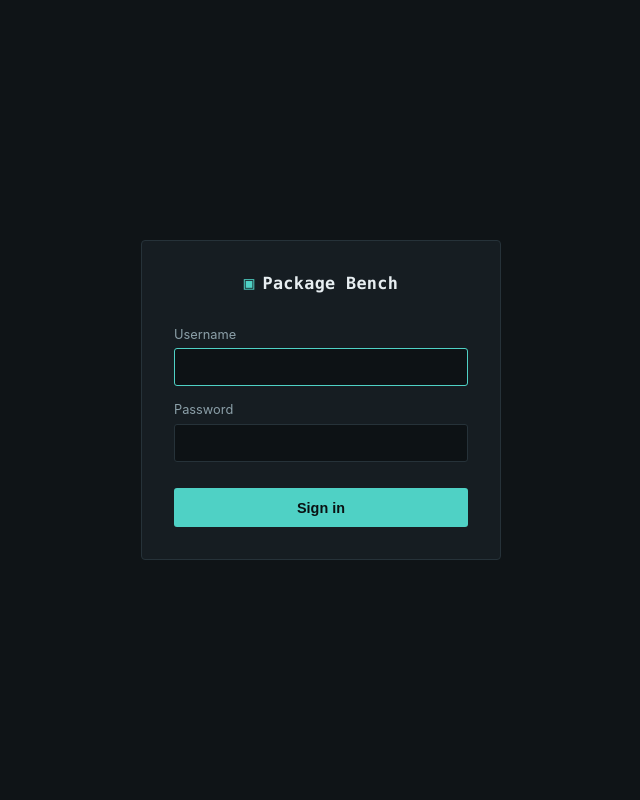
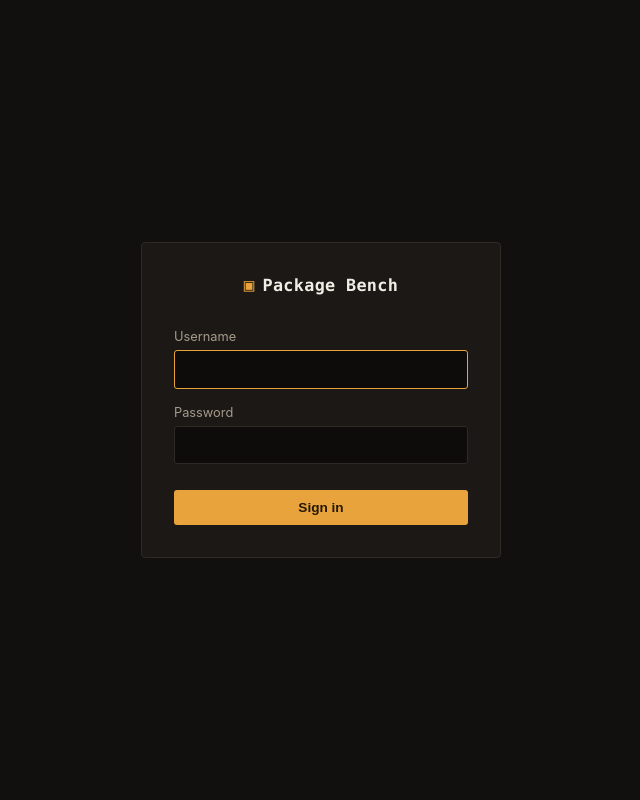
Before and after one commit to Naveen93mm/apk-editior, a Flask app: page /login in a window 1280 px wide. Shown: the whole page, without its empty margins (319-959 px from the left). Run offline with Flask 3, Linux system fonts and the light colour scheme.

Commit message:
Add files via upload

```diff
--- a/static/style.css
+++ b/static/style.css
@@ -1,11 +1,11 @@
 :root {
-  --bg: #0F1417;
-  --panel: #161D22;
-  --line: #263239;
-  --text: #E7EEF1;
-  --muted: #8CA0A9;
-  --accent: #4FD1C5;
-  --accent-dim: #2F7A72;
+  --bg: #12100E;
+  --panel: #1B1815;
+  --line: #2E2A25;
+  --text: #F1ECE4;
+  --muted: #A69B8C;
+  --accent: #E8A33D;
+  --accent-dim: #8A6323;
   --danger: #E8785A;
   --mono: "JetBrains Mono", "SFMono-Regular", Consolas, monospace;
   --sans: "Inter", -apple-system, "Segoe UI", sans-serif;
@@ -81,45 +76,34 @@ body {
   flex-direction: column;
   gap: 0.75rem;
 }
-.lane-index {
-  font-family: var(--mono);
-  color: var(--accent-dim);
-  font-size: 0.85rem;
+.lane-index { font-family: var(--mono); color: var(--accent-dim); font-size: 0.85rem; }
+.lane p { margin: 0; color: var(--muted); font-size: 0.92rem; line-height: 1.5; }
+.lane form { display: flex; flex-direction: column; gap: 0.75rem; margin-top: 0.5rem; }
+.hint { text-align: center; }
+.hint a { color: var(--accent); text-decoration: none; }
+
+input[type="file"] { color: var(--muted); font-size: 0.85rem; }
+input[type="text"] {
+  background: #0E0C0A;
+  border: 1px solid var(--line);
+  color: var(--text);
+  padding: 0.55rem 0.7rem;
+  border-radius: 3px;
+  font-size: 0.9rem;
 }
-.lane h2 {
-  margin: 0;
-  font-size: 1.25rem;
-}
-.lane p {
-  margin: 0;
-  color: var(--muted);
-  font-size: 0.92rem;
-  line-height: 1.5;
-  flex-grow: 1;
-}
-
-.lane form {
-  display: flex;
-  flex-direction: column;
-  gap: 0.75rem;
-  margin-top: 0.5rem;
-}
-
-input[type="file"] {
-  color: var(--muted);
-  font-size: 0.85rem;
-}
+input[type="text"]:focus, input[type="color"]:focus { outline: none; border-color: var(--accent); }
 
 button {
   background: var(--accent);
-  color: #0A1112;
+  color: #241902;
   border: none;
   border-radius: 3px;
-  padding: 0.7rem 1rem;
+  padding: 0.6rem 0.95rem;
   font-weight: 600;
-  font-size: 0.9rem;
+  font-size: 0.85rem;
   cursor: pointer;
   transition: opacity 0.15s ease;
+  align-self: flex-start;
 }
 button:hover { opacity: 0.88; }
 
@@ -129,51 +113,84 @@ button:hover { opacity: 0.88; }
   color: var(--danger);
   padding: 0.75rem 1rem;
   border-radius: 3px;
-  margin-bottom: 1.5rem;
   font-size: 0.9rem;
 }
 
-/* Auth page */
-.auth-page {
-  display: flex;
-  align-items: center;
-  justify-content: center;
+.inline-form { display: flex; gap: 0.75rem; }
+.inline-form input[type="text"] { flex-grow: 1; }
+
+.asset-grid {
+  display: grid;
+  grid-template-columns: repeat(auto-fill, minmax(150px, 1fr));
+  gap: 1rem;
 }
-.auth-card {
-  width: 100%;
-  max-width: 360px;
-  background: var(--panel);
+.asset-card {
+  background: #0E0C0A;
   border: 1px solid var(--line);
-  border-radius: 4px;
-  padding: 2rem;
-}
-.auth-card .brand {
-  justify-content: center;
-  margin-bottom: 1.5rem;
-  font-size: 1.05rem;
-}
-.auth-form {
+  border-radius: 3px;
+  padding: 0.6rem;
   display: flex;
   flex-direction: column;
   gap: 0.4rem;
 }
-.auth-form label {
-  font-size: 0.8rem;
+.asset-card img {
+  width: 100%;
+  height: 90px;
+  object-fit: contain;
+  background: #050403;
+  border-radius: 2px;
+}
+.asset-path {
+  font-family: var(--mono);
+  font-size: 0.68rem;
   color: var(--muted);
-  margin-top: 0.6rem;
+  word-break: break-all;
+  margin: 0;
 }
+.asset-card form { display: flex; flex-direction: column; gap: 0.4rem; }
+.asset-card input[type="file"] { font-size: 0.7rem; }
+.asset-card button { font-size: 0.75rem; padding: 0.4rem 0.7rem; }
+
+.audio-list { display: flex; flex-direction: column; gap: 0.9rem; }
+.audio-row {
+  background: #0E0C0A;
+  border: 1px solid var(--line);
+  border-radius: 3px;
+  padding: 0.75rem 1rem;
+  display: grid;
+  grid-template-columns: 1fr auto;
+  gap: 0.5rem 1rem;
+  align-items: center;
+}
+.audio-row audio { grid-column: 1 / -1; width: 100%; }
+.audio-row form { display: flex; gap: 0.5rem; align-items: center; }
+.audio-row button { font-size: 0.75rem; padding: 0.4rem 0.7rem; }
+
+.color-form { display: flex; flex-direction: column; gap: 0.6rem; }
+.color-row { display: flex; align-items: center; gap: 0.65rem; }
+.color-row input[type="color"] {
+  width: 32px; height: 32px; border: 1px solid var(--line);
+  border-radius: 3px; padding: 0; background: none; cursor: pointer;
+}
+.color-hex { width: 100px; font-family: var(--mono); font-size: 0.82rem; }
+.color-name { font-family: var(--mono); font-size: 0.8rem; color: var(--muted); }
+.color-form button { margin-top: 0.4rem; }
+
+.build-panel { text-align: center; }
+.build-btn { align-self: center; padding: 0.8rem 2rem; font-size: 0.95rem; }
+
+/* Auth page (shared) */
+.auth-page { display: flex; align-items: center; justify-content: center; }
+.auth-card {
+  width: 100%; max-width: 360px; background: var(--panel);
+  border: 1px solid var(--line); border-radius: 4px; padding: 2rem;
+}
+.auth-card .brand { justify-content: center; margin-bottom: 1.5rem; font-size: 1.05rem; }
+.auth-form { display: flex; flex-direction: column; gap: 0.4rem; }
+.auth-form label { font-size: 0.8rem; color: var(--muted); margin-top: 0.6rem; }
 .auth-form input {
-  background: #0D1215;
-  border: 1px solid var(--line);
-  color: var(--text);
-  padding: 0.6rem 0.7rem;
-  border-radius: 3px;
-  font-size: 0.95rem;
+  background: #0E0C0A; border: 1px solid var(--line); color: var(--text);
+  padding: 0.6rem 0.7rem; border-radius: 3px; font-size: 0.95rem;
 }
-.auth-form input:focus {
-  outline: none;
-  border-color: var(--accent);
-}
-.auth-form button {
-  margin-top: 1.25rem;
-}
+.auth-form input:focus { outline: none; border-color: var(--accent); }
+.auth-form button { margin-top: 1.25rem; align-self: stretch; }
```
Also changed, not shown: other parts of static/style.css (+20 -25 lines).
